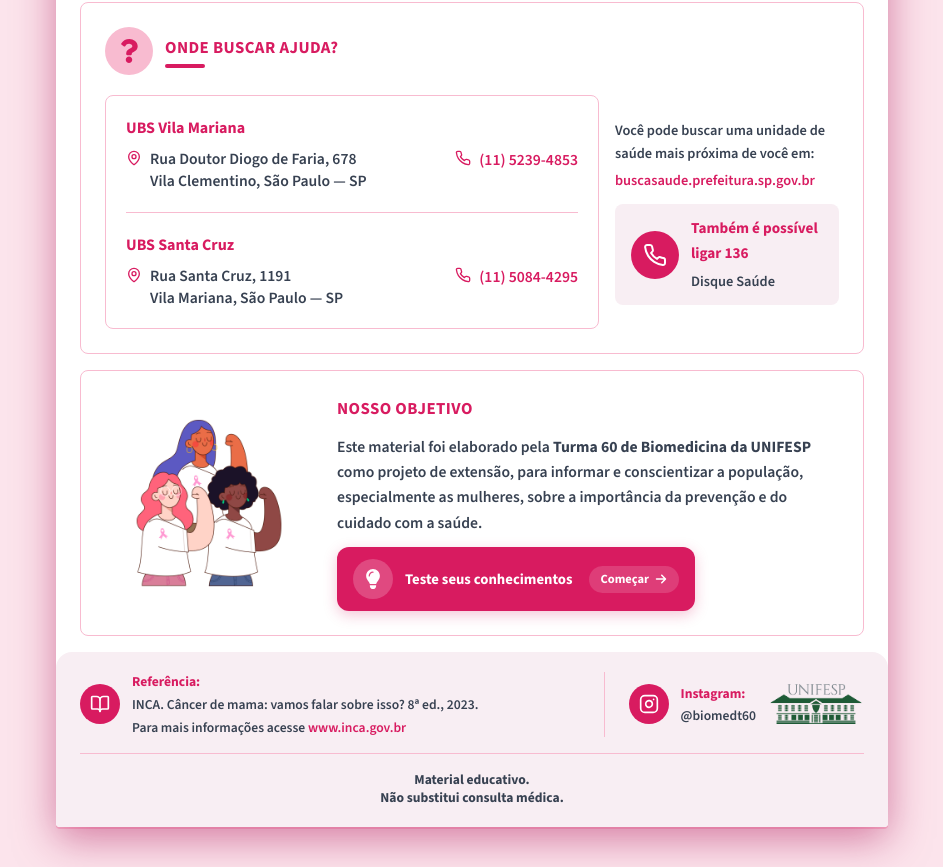
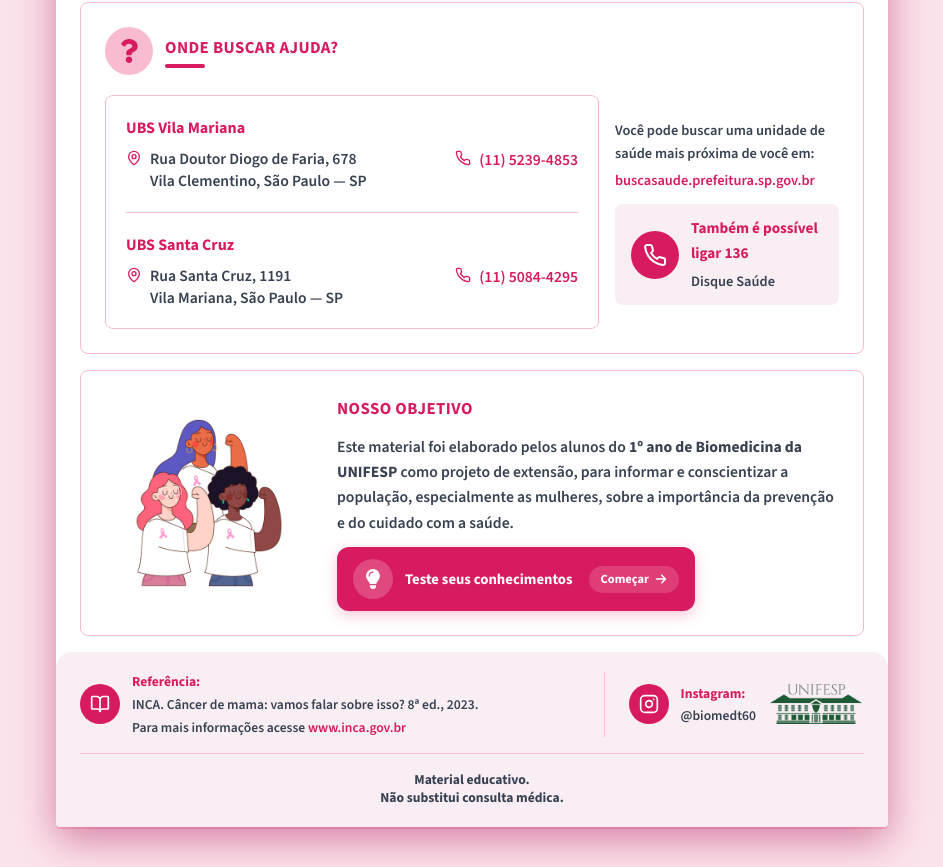
Before and after one commit to biomedt60-unifesp/cancer-de-mama, a React (Vite) app: page / in a window 1280 px wide. Shown: the part 1492-2359 px from the top of the page, without its empty margins (168-1111 px from the left). Built offline with nearby package versions, Linux system fonts and the light colour scheme.

Commit message:
text update

```diff
--- a/src/components/ObjectiveSection.tsx
+++ b/src/components/ObjectiveSection.tsx
@@ -28,7 +28,7 @@ export default function ObjectiveSection({ onStartQuiz }: ObjectiveSectionProps)
         </h2>
 
         <Typography className="min-w-0 w-full max-w-lg sm:max-w-none sm:text-left">
-          Este material foi elaborado pela <strong>Turma 60 de Biomedicina da UNIFESP</strong> como
+          Este material foi elaborado pelos alunos do <strong>1º ano de Biomedicina da UNIFESP</strong> como
           projeto de extensão, para informar e conscientizar a população, especialmente as mulheres,
           sobre a importância da prevenção e do cuidado com a saúde.
         </Typography>
```
